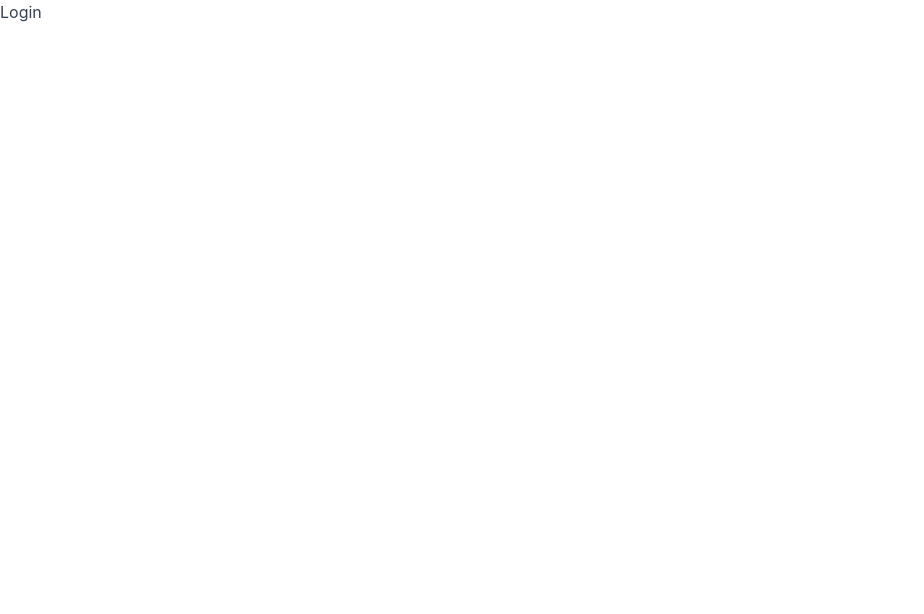
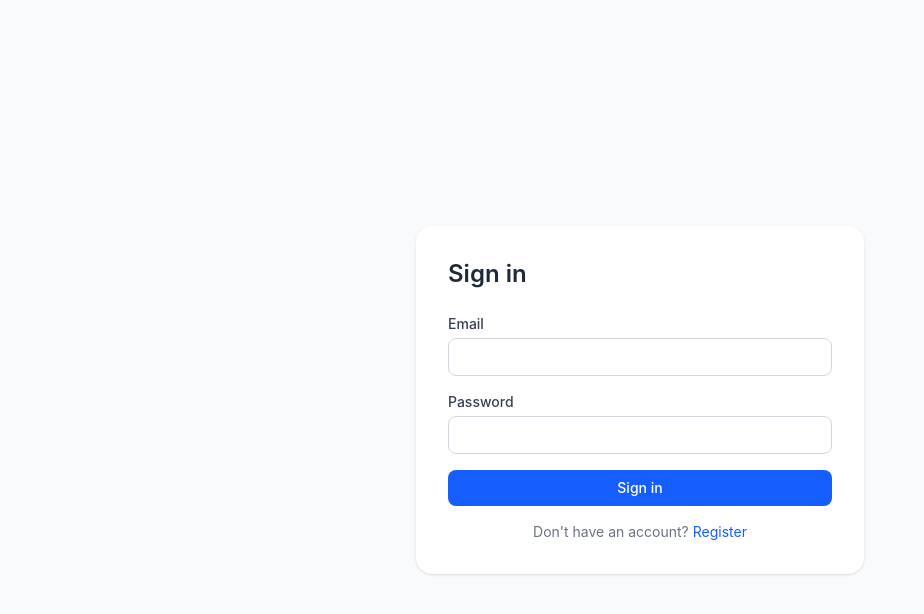
Before and after one commit to linhvuvan/org-scale-assignment, a React (Vite) app in the folder fe/: page /login in a window 1280 px wide. Shown: the top 614 px of the page, without its empty margins (0-924 px from the left). Built offline with nearby package versions, Linux system fonts and the light colour scheme.

Commit message:
add login

```diff
--- a/fe/src/App.tsx
+++ b/fe/src/App.tsx
@@ -1,15 +1,22 @@
-import { BrowserRouter, Routes, Route, Navigate } from 'react-router-dom';
-import Register from './pages/Register';
-import Login from './pages/Login';
+import { BrowserRouter, Routes, Route, Navigate } from "react-router-dom";
+import Register from "./pages/Register";
+import Login from "./pages/Login";
+import Home from "./pages/Home";
+import ProtectedRoute from "./components/ProtectedRoute";
+import GuestRoute from "./components/GuestRoute";
 
 export default function App() {
   return (
     <BrowserRouter>
       <Routes>
-        <Route path="/register" element={<Register />} />
-        <Route path="/login" element={<Login />} />
-        {/* catch-all: redirects / and any unknown path to /register */}
-        <Route path="*" element={<Navigate to="/register" replace />} />
+        <Route element={<ProtectedRoute />}>
+          <Route path="/" element={<Home />} />
+        </Route>
+        <Route element={<GuestRoute />}>
+          <Route path="/register" element={<Register />} />
+          <Route path="/login" element={<Login />} />
+        </Route>
+        <Route path="*" element={<Navigate to="/login" replace />} />
       </Routes>
     </BrowserRouter>
   );
--- /dev/null
+++ b/fe/src/components/GuestRoute.tsx
@@ -0,0 +1,7 @@
+import { Navigate, Outlet } from "react-router-dom";
+
+export default function GuestRoute() {
+  return localStorage.getItem("logged_in") === "true"
+    ? <Navigate to="/" replace />
+    : <Outlet />;
+}
--- /dev/null
+++ b/fe/src/components/ProtectedRoute.tsx
@@ -0,0 +1,7 @@
+import { Navigate, Outlet } from "react-router-dom";
+
+export default function ProtectedRoute() {
+  return localStorage.getItem("logged_in") === "true"
+    ? <Outlet />
+    : <Navigate to="/login" replace />;
+}
--- /dev/null
+++ b/fe/src/pages/Home.tsx
@@ -0,0 +1,24 @@
+import { useNavigate } from "react-router-dom";
+
+export default function Home() {
+  const navigate = useNavigate();
+
+  function handleLogout() {
+    localStorage.removeItem("logged_in");
+    navigate("/login");
+  }
+
+  return (
+    <div className="min-h-screen flex items-center justify-center bg-gray-50">
+      <div className="flex flex-col items-center gap-4">
+        <h1 className="text-2xl font-semibold text-gray-800">Home</h1>
+        <button
+          onClick={handleLogout}
+          className="bg-gray-200 text-gray-700 rounded-lg px-4 py-2 text-sm font-medium hover:bg-gray-300"
+        >
+          Log out
+        </button>
+      </div>
+    </div>
+  );
+}
--- a/fe/src/pages/Login.tsx
+++ b/fe/src/pages/Login.tsx
@@ -1,3 +1,99 @@
+import { useState } from "react";
+import { Link, useNavigate } from "react-router-dom";
+import useSWRMutation from "swr/mutation";
+
+type LoginArgs = { email: string; password: string };
+
+async function loginFetcher(url: string, { arg }: { arg: LoginArgs }) {
+  const res = await fetch(url, {
+    method: "POST",
+    headers: { "Content-Type": "application/json" },
+    body: JSON.stringify(arg),
+  });
+  if (!res.ok) {
+    const data = await res.json().catch(() => ({}));
+    throw new Error((data as { message?: string }).message || "Login failed");
+  }
+  return res.json();
+}
+
 export default function Login() {
-  return <h1 className="text-gray-700">Login</h1>;
+  const navigate = useNavigate();
+  const [email, setEmail] = useState("");
+  const [password, setPassword] = useState("");
+  const [errorMessage, setErrorMessage] = useState("");
+
+  const { trigger, isMutating } = useSWRMutation(
+    "http://localhost:4000/auth/login",
+    loginFetcher,
+  );
+
+  async function handleSubmit(e: React.FormEvent<HTMLFormElement>) {
+    e.preventDefault();
+    setErrorMessage("");
+    try {
+      await trigger({ email, password });
+      localStorage.setItem("logged_in", "true");
+      navigate("/");
+    } catch (err) {
+      setErrorMessage(err instanceof Error ? err.message : "Login failed");
+    }
+  }
+
+  return (
+    <div className="min-h-screen flex items-center justify-center bg-gray-50">
+      <div className="w-full max-w-md bg-white rounded-2xl shadow p-8">
+        <h1 className="text-2xl font-semibold text-gray-800 mb-6">Sign in</h1>
+
+        <form onSubmit={handleSubmit} className="flex flex-col gap-4">
+          <div className="flex flex-col gap-1">
+            <label htmlFor="email" className="text-sm font-medium text-gray-700">
+              Email
+            </label>
+            <input
+              id="email"
+              type="email"
+              required
+              value={email}
+              onChange={(e) => setEmail(e.target.value)}
+              className="border border-gray-300 rounded-lg px-3 py-2 text-sm focus:outline-none focus:ring-2 focus:ring-blue-500"
+            />
+          </div>
+
+          <div className="flex flex-col gap-1">
+            <label htmlFor="password" className="text-sm font-medium text-gray-700">
+              Password
+            </label>
+            <input
+              id="password"
+              type="password"
+              required
+              value={password}
+              onChange={(e) => setPassword(e.target.value)}
+              className="border border-gray-300 rounded-lg px-3 py-2 text-sm focus:outline-none focus:ring-2 focus:ring-blue-500"
+            />
+          </div>
+
+          {errorMessage && (
+            <p className="text-sm text-red-500">{errorMessage}</p>
+          )}
+
+          <button
+            type="submit"
+            disabled={isMutating}
+            className="bg-blue-600 text-white rounded-lg py-2 text-sm font-medium hover:bg-blue-700 disabled:opacity-50"
+          >
+            {isMutating ? "Signing in..." : "Sign in"}
+          </button>
+        </form>
+
+        <p className="mt-4 text-sm text-gray-500 text-center">
+          Don't have an account?{" "}
+          <Link to="/register" className="text-blue-600 hover:underline">
+            Register
+          </Link>
+        </p>
+      </div>
+    </div>
+  );
 }
--- a/fe/src/pages/Register.tsx
+++ b/fe/src/pages/Register.tsx
@@ -1,5 +1,5 @@
 import { useState } from "react";
-import { useNavigate } from "react-router-dom";
+import { useNavigate, Link } from "react-router-dom";
 import useSWRMutation from "swr/mutation";
 
 type RegisterArgs = { name: string; email: string; password: string };
@@ -112,6 +112,13 @@ export default function Register() {
             {isMutating ? "Creating account..." : "Register"}
           </button>
         </form>
+
+        <p className="mt-4 text-sm text-gray-500 text-center">
+          Already have an account?{" "}
+          <Link to="/login" className="text-blue-600 hover:underline">
+            Sign in
+          </Link>
+        </p>
       </div>
     </div>
   );
```
Also changed, not shown: 1 other file (tests, documents, lock files or other folders).
